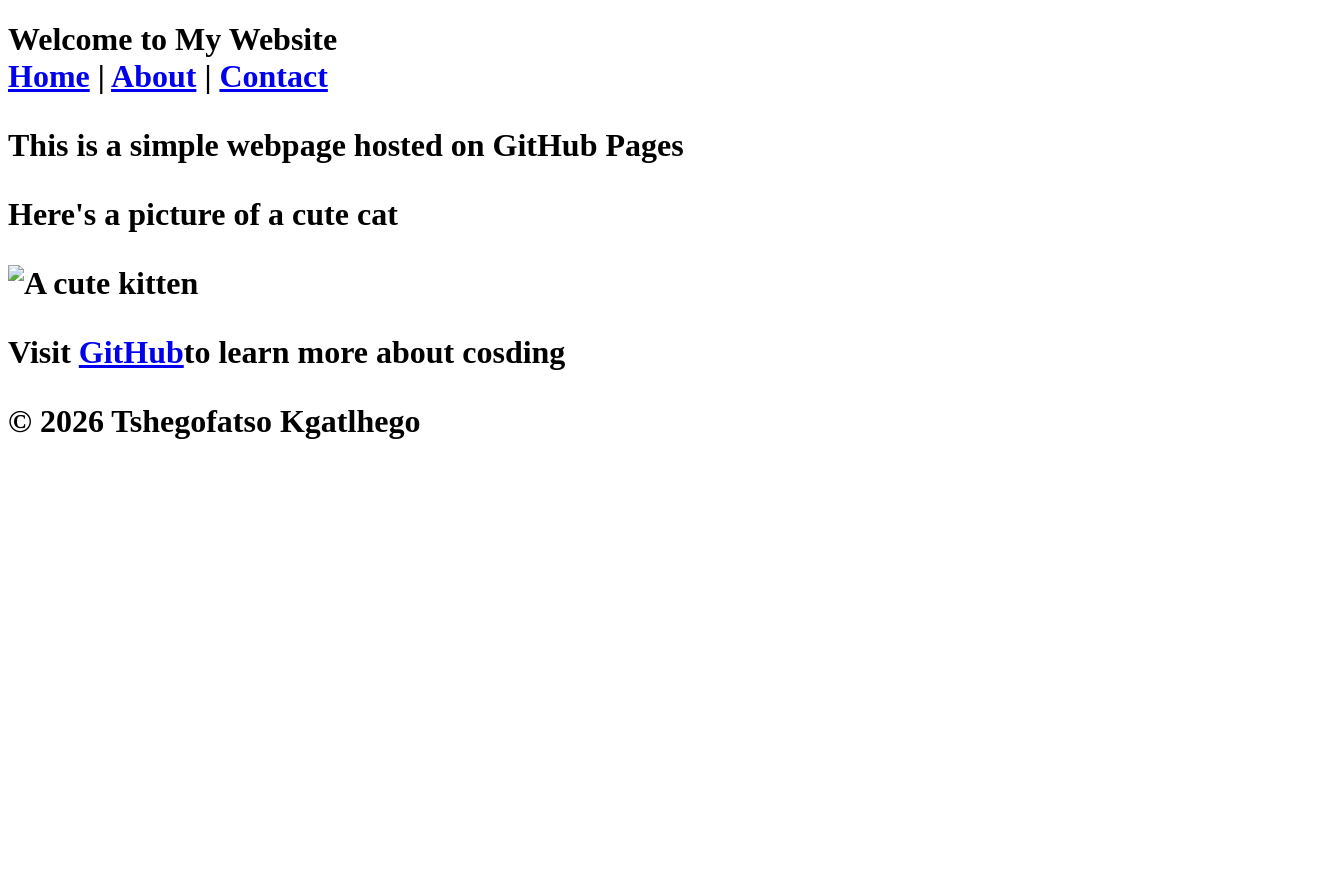
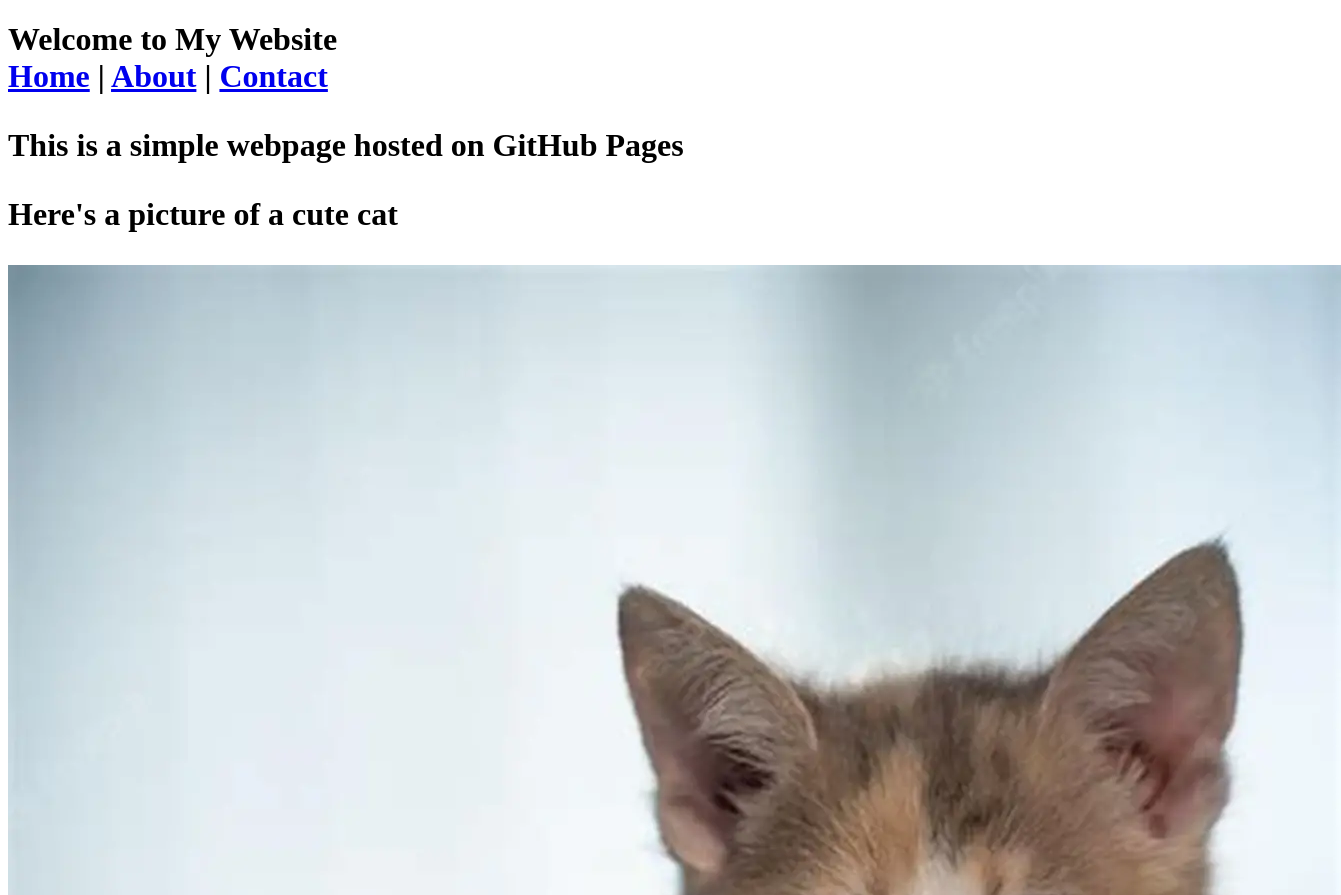
Before and after one commit to Tshegofatso25-153/My-Github-Page-2, a plain HTML site: page index.html in a window 1280 px wide. Shown: the top 895 px of the page, 1341 px wide, since content can reach past the window. Before the commit the page ends 800 px from the top, so only its background shows below. Drawn offline with Linux system fonts and the light colour scheme.

Commit message:
Added kitten.webp and updated index.html

```diff
--- a/index.html
+++ b/index.html
@@ -18,9 +18,8 @@
     <main>
         <p>This is a simple webpage hosted on GitHub Pages</p>
          <p>Here's a picture of a cute cat</p>
-        <img src="Tshegofatso25-153.github.io\My-github-page\OIP (10).webp" alt="A cute kitten">
-
-        <p>Visit <a href="https://github.com">GitHub</a>to learn more about cosding</p>
+        <img src="kitten.webp" alt="A cute kitten">
+        <p>Visit <a href="https://github.com">GitHub</a>to learn more about coding</p>
     </main>
 
     <footer>
```
Also changed, not shown: kitten.webp (added).
